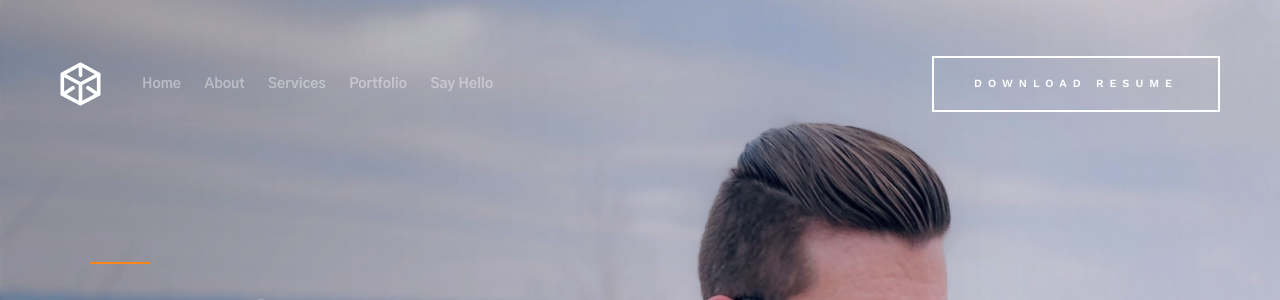
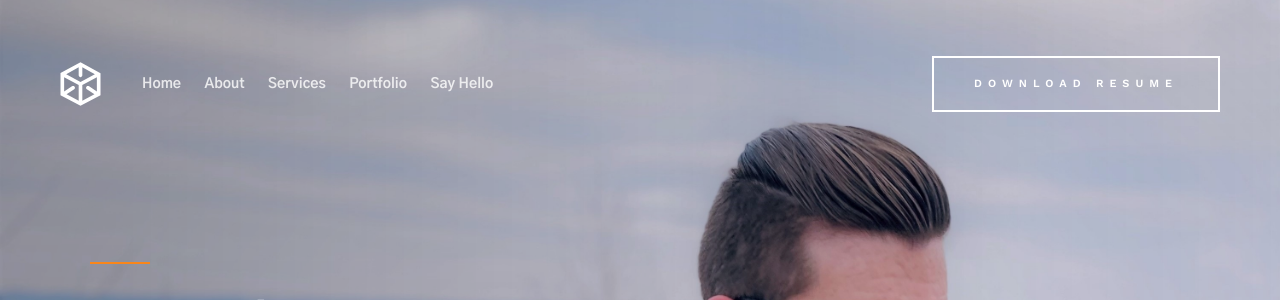
Before and after one commit to gnudrew/-flask-PortfolioWebsite, a Flask app: page / in a window 1280 px wide. Shown: the top 300 px of the page. Run offline with Flask 2, Linux system fonts and the light colour scheme.

Commit message:
changed color of .header-nav a

```diff
--- a/static/css/main.css
+++ b/static/css/main.css
@@ -1724,7 +1724,7 @@ input::-moz-focus-inner {
 }
 
 .header-nav a {
-  color: rgba(255, 255, 255, 0.4);
+  color: rgba(255, 255, 255, 0.795);
 }
 
 .header-nav a:hover,
```
